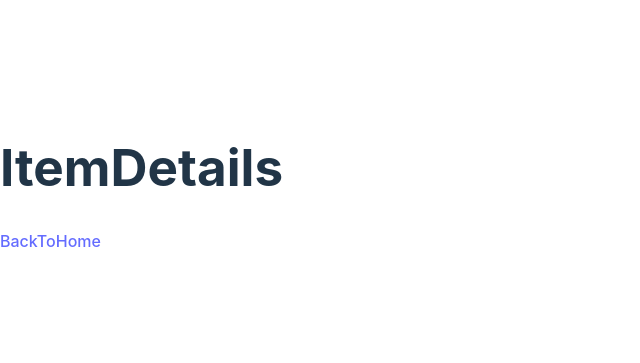
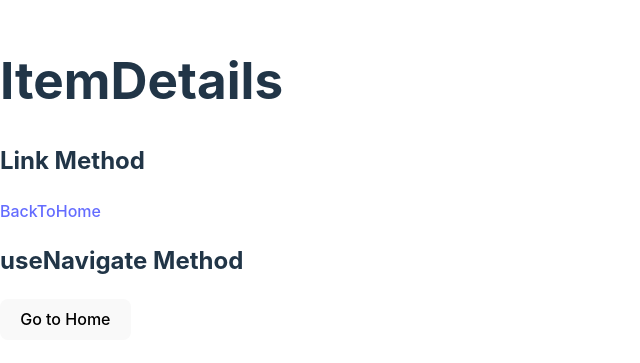
Before and after one commit to Christophe-Calmes/react-router, a React (Vite) app: page /ItemDetails in a window 1280 px wide. Shown: the part 221-584 px from the top of the page, without its empty margins (0-640 px from the left). Built offline with nearby package versions, Linux system fonts and the light colour scheme.

Commit message:
error page + back to home

```diff
--- a/src/Components/About.jsx
+++ b/src/Components/About.jsx
@@ -1,11 +1,20 @@
 import BackToHome from "./BackToHome"
+import BackToHomeUseNavigate from "./BackToHomeUseNavigate"
 const About = () => {
   return (
     <div>
       <h1>About</h1>
       <section>
-        <BackToHome/>
+        <article>
+          <h2>Link Method</h2>
+          <BackToHome/>
+        </article>
+        <article>
+          <h2>useNavigate Method</h2>
+          <BackToHomeUseNavigate/>
+        </article>
       </section>
+
     </div>
   )
 }
--- /dev/null
+++ b/src/Components/BackToHomeUseNavigate.jsx
@@ -0,0 +1,15 @@
+import { useNavigate } from "react-router-dom";
+const BackToHomeUseNavigate = () => {
+    const navigate = useNavigate();
+    const handleClick = () => {
+      navigate("/Home");
+    };
+
+    return (
+      <div>
+        <button onClick={handleClick}>Go to Home</button>
+      </div>
+    );
+}
+
+export default BackToHomeUseNavigate
--- a/src/Components/Contact.jsx
+++ b/src/Components/Contact.jsx
@@ -1,9 +1,19 @@
 import BackToHome from "./BackToHome"
+import BackToHomeUseNavigate from "./BackToHomeUseNavigate"
 const Contact = () => {
   return (
     <div>
       <h1>Contact</h1>
-      <section><BackToHome/></section>
+      <section>
+        <article>
+          <h2>Link Method</h2>
+          <BackToHome/>
+        </article>
+        <article>
+          <h2>useNavigate Method</h2>
+          <BackToHomeUseNavigate/>
+        </article>
+      </section>
     </div>
   )
 }
--- a/src/Components/ItemDetails.jsx
+++ b/src/Components/ItemDetails.jsx
@@ -1,9 +1,19 @@
 import BackToHome from "./BackToHome"
+import BackToHomeUseNavigate from "./BackToHomeUseNavigate"
 const ItemDetails = () => {
   return (
     <div>
       <h1>ItemDetails</h1>
-      <section><BackToHome/></section>
+      <section>
+        <article>
+          <h2>Link Method</h2>
+          <BackToHome/>
+        </article>
+        <article>
+          <h2>useNavigate Method</h2>
+          <BackToHomeUseNavigate/>
+        </article>
+      </section>
     </div>
   )
 }
--- a/src/Error_page.jsx
+++ b/src/Error_page.jsx
@@ -1,6 +1,13 @@
+import BackToHomeUseNavigate from "./Components/BackToHomeUseNavigate"
 const error_pages = () => {
   return (
-    <div>This page does not exist, take our word for it.</div>
+    <div>
+      <h2>This page does not exist, take our word for it.</h2>
+      <section>
+        <BackToHomeUseNavigate/>
+      </section>
+
+    </div>
   )
 }
 
```
